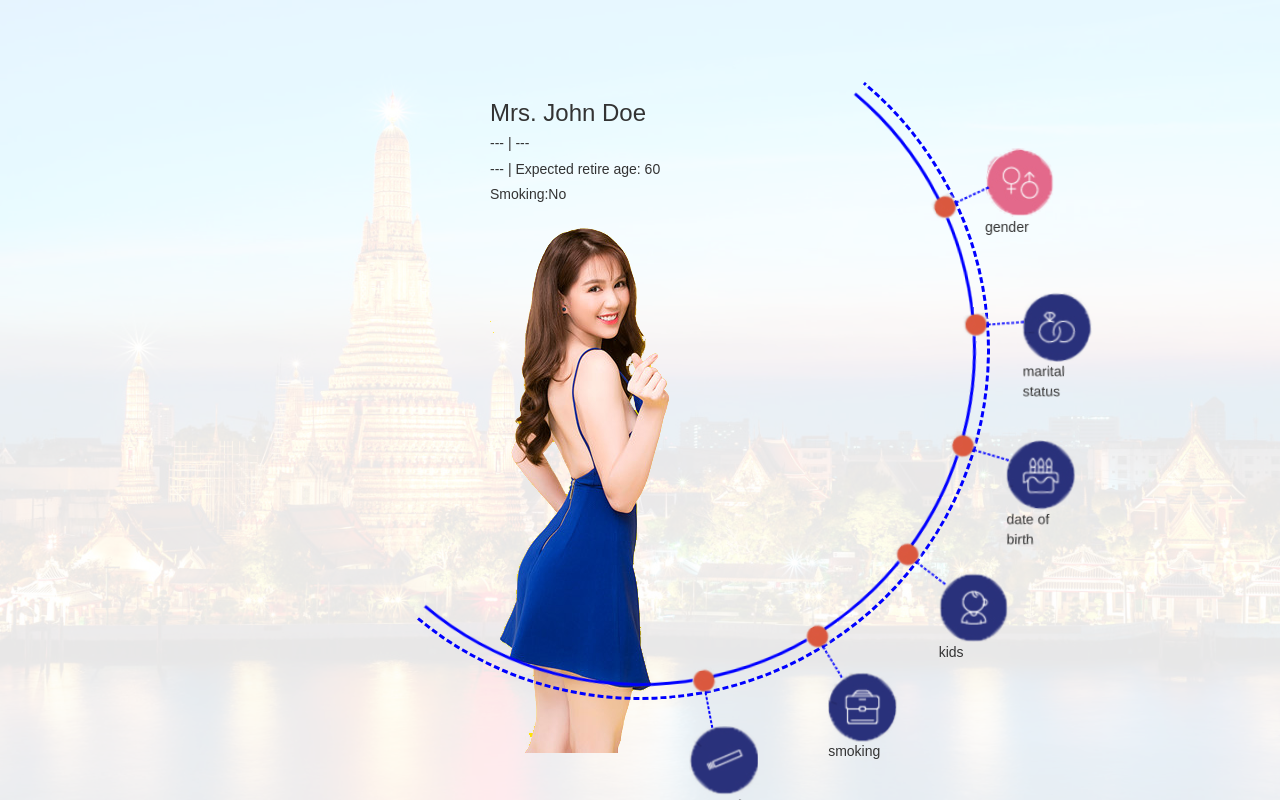
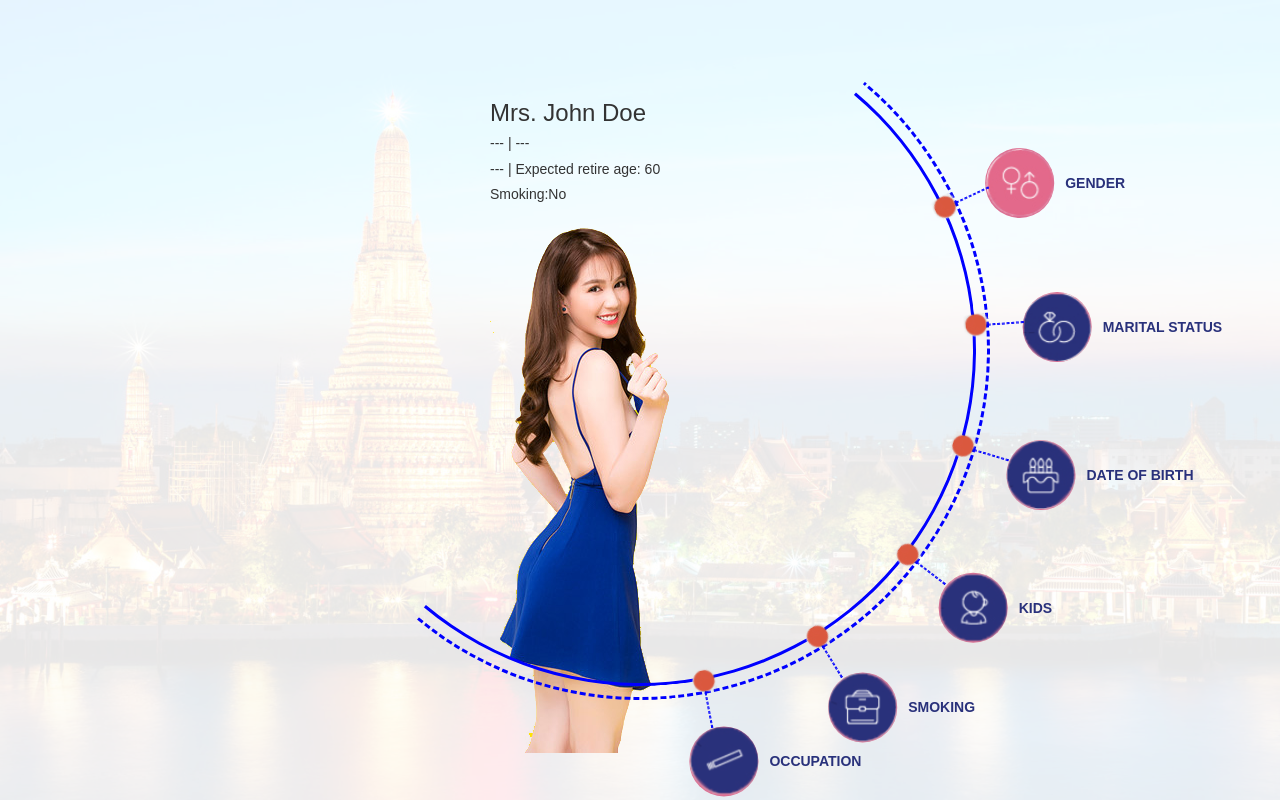
Before and after one commit to noce30/Demo-Reactjs, a React (Create React App) app in the folder my-app/: page / in a window 1280 px wide. Built offline with nearby package versions, Linux system fonts and the light colour scheme.

Commit message:
update UI

```diff
--- a/my-app/public/assets/css/assets/_gender.scss
+++ b/my-app/public/assets/css/assets/_gender.scss
@@ -56,15 +56,20 @@ input:focus+.slider {
 }
 
 .item {
-    width: 350px;
+    width: 69px;
     border-radius: 35px;
     overflow: hidden;
     height: 70px;
+    transition-timing-function: ease-in-out;
+    transition: width 2s;
+    background-color: palevioletred;
 
     .right,
     .right-swith {
         float: right;
+        visibility: hidden;
     }
+
     .right-swith {
         margin-top: 15px;
         margin-right: 16px;
@@ -81,6 +86,19 @@ input:focus+.slider {
         text-transform: uppercase;
         position: fixed;
     }
+
+    &:hover{
+        width: 350px;
+    }
+    &:hover .right,
+    .right-swith
+    {
+        visibility: visible;
+    }
+
+    &:hover .text-title{
+        visibility: hidden;
+    }
 }
 
 .img-gender-container{
--- a/my-app/public/assets/css/style.css
+++ b/my-app/public/assets/css/style.css
@@ -193,15 +193,19 @@ input:focus + .slider {
 }
 
 .item {
-  width: 350px;
+  width: 69px;
   border-radius: 35px;
   overflow: hidden;
   height: 70px;
+  transition-timing-function: ease-in-out;
+  transition: width 2s;
+  background-color: palevioletred;
 }
 
 .item .right,
 .item .right-swith {
   float: right;
+  visibility: hidden;
 }
 
 .item .right-swith {
@@ -221,6 +225,19 @@ input:focus + .slider {
   font-weight: bold;
   text-transform: uppercase;
   position: fixed;
+}
+
+.item:hover {
+  width: 350px;
+}
+
+.item:hover .right,
+.item .right-swith {
+  visibility: visible;
+}
+
+.item:hover .text-title {
+  visibility: hidden;
 }
 
 .img-gender-container {
--- a/my-app/src/components/GenderShow.js
+++ b/my-app/src/components/GenderShow.js
@@ -7,7 +7,6 @@ import { SELECT_GENDER } from '../constants/actionConstants';
 class GenderShow extends Component {
     render() {
         return (
-
             <div>
                 <div className="right">
                     <img src={icon_female} alt="male" onClick={e => this.props.dispatch({ type: SELECT_GENDER, value: true })} />
--- a/my-app/src/components/HOC.js
+++ b/my-app/src/components/HOC.js
@@ -4,65 +4,24 @@ import SmokingShow from './SmokingShow';
 import GenderShow from "./GenderShow";
 import icon_smoking from '../assets/img/icons-demo/icon_smoking.png';
 import icon_select_gender from '../assets/img/icons-demo/icon_select_gender.png';
-import { Transition } from 'react-transition-group';
 
 const HOC = (ComposedComponent, link, name) => class extends Component {
     constructor() {
         super();
-        this.state = {
-            show: false,
-            width: 350
-        }
-    }
-
-    clickIcon() {
-        this.setState(({ show }) => ({
-            show: !show,
-            width: !show ? 350 : 0
-        }))
     }
 
     render() {
-
-        const duration = 300;
-
-        const defaultStyle = {
-            transition: `width ${2}s`,
-            opacity: 0,
-            top: 0,
-            width: this.state.width,
-            position: 'absolute',
-            zIndex: -10,
-            backgroundColor: this.state.show ? "hotpink" : null
-        }
-
-        const transitionStyles = {
-            entering: { opacity: 0 },
-            entered: { opacity: 1 },
-        };
-
         return (
-            <div>
+            <div className="item">
                 <div className="left">
-                    <img src={link} alt="male" onClick={() => this.clickIcon()} />
+                    <img src={link} alt="male"/>
                 </div>
-                <Transition in={this.state.show} timeout={4}>
-                    {state => (
-                        <div className="item"
-                            style={{
-                                ...defaultStyle,
-                                ...transitionStyles[state]
-                            }}>
-                            <ComposedComponent />
-                        </div>
-                    )}
-                </Transition>
-                {
-                    (!this.state.show &&
-                        <div className="left text-title">
-                            {name}
-                        </div>)
-                }
+                <div>
+                    <ComposedComponent />
+                    <div className="left text-title">
+                        {name}
+                    </div>
+                </div>
             </div>
         );
     }
--- a/my-app/src/components/SmokingShow.js
+++ b/my-app/src/components/SmokingShow.js
@@ -5,7 +5,7 @@ import { SLECT_SMOKING } from '../constants/actionConstants';
 class SmokingShow extends Component {
     render() {
         return (
-            <div className="onoffswitch right-swith item">
+            <div className="onoffswitch right-swith">
                 <input type="checkbox" name="onoffswitch" className="onoffswitch-checkbox"
                     id="myonoffswitch" checked={this.props.isSmoking} onChange={e => this.props.dispatch({ type: SLECT_SMOKING, value: e.target.checked })} />
                 <label className="onoffswitch-label" htmlFor="myonoffswitch">
```
Also changed, not shown: my-app/src/components/Smoking.js (+12 -40 lines), 1 other file (tests, documents, lock files or other folders).
